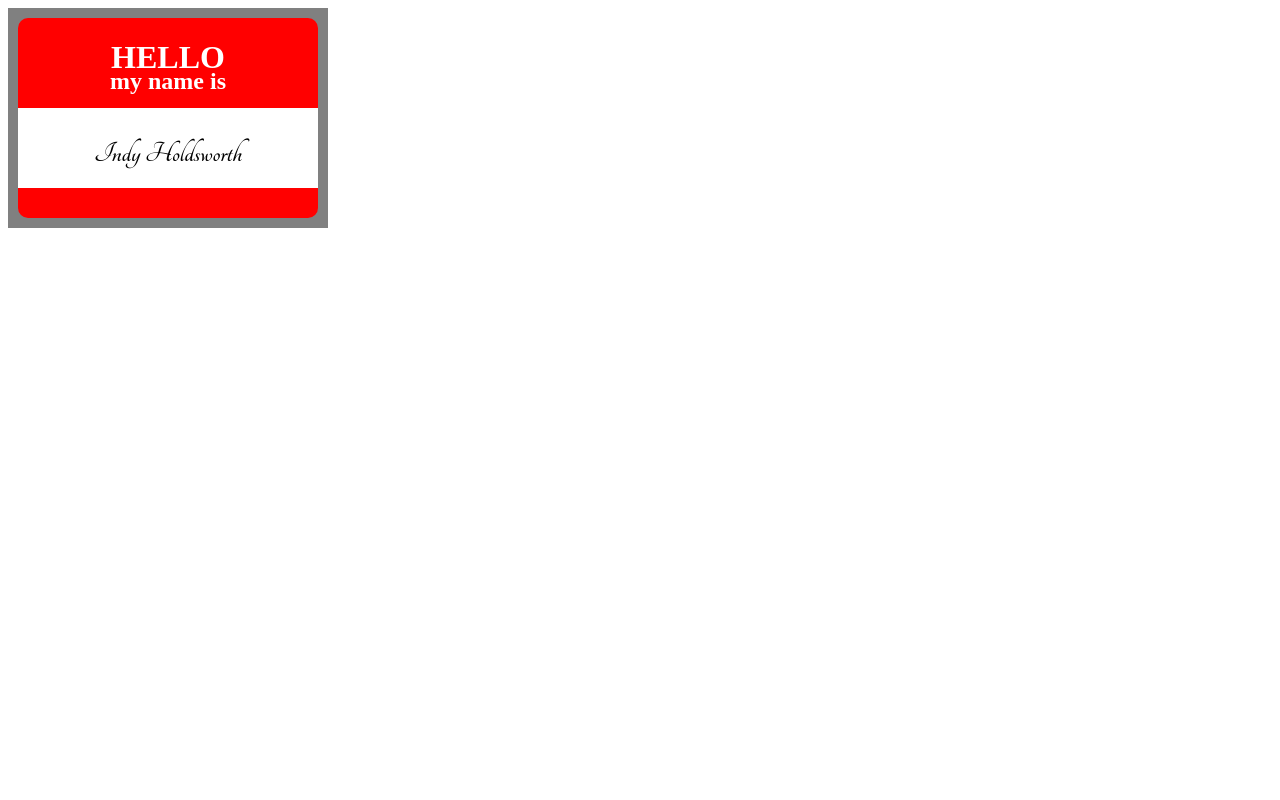
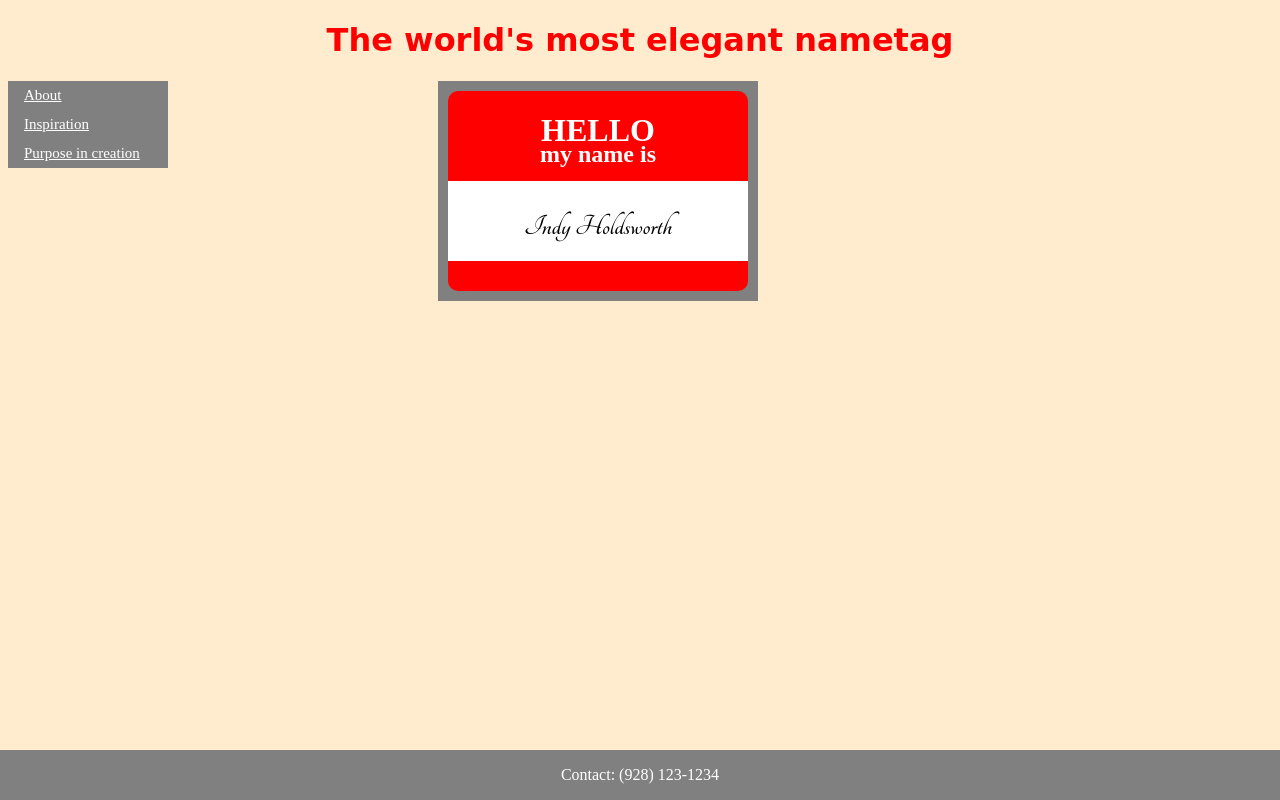
Before and after one commit to H-Indiana-Holdsworth/lab-02a-name-tag, a plain HTML site: page index.html in a window 1280 px wide. Drawn offline with Linux system fonts and the light colour scheme; a web font is replaced by a local one.

Commit message:
Finished webiste

```diff
--- a/index.html
+++ b/index.html
@@ -8,15 +8,30 @@
     <title>Document</title>
 </head>
 <body>
+    <header>
+        <h1>The world's most elegant nametag</h1>
+    </header>
+
+    <div class='side-nav'>
+        <a href='https://en.wikipedia.org/wiki/Name_tag'>About</a>
+        <a href='https://github.com/alchemycodelab/dev-101-august-2021/blob/main/02-making-a-website-html-and-css/exercises/LAB-02a-name-tag.md'>Inspiration</a>
+        <a href='name-tag-pic.jpg'>Purpose in creation</a>
+    </div>
+
     <div class='paper'>
-
-      <div class='tag'>
-          <h1><strong>HELLO</strong></h1>
-          <h2>my name is</h2>
-        <div class='name'><p>Indy Holdsworth</p></div>
-      </div>
+        <div class='tag'>
+         <div class='intro'>
+            <h1><strong>HELLO</strong></h1>
+            <h2>my name is</h2>
+          <div class='name'><p>Indy Holdsworth</p></div>
+          </div>
+         </div>
 
     </div>
 
+
+    <div class='footer'>
+      <p>Contact: (928) 123-1234</p>
+    </div>
 </body>
 </html>
--- a/style.css
+++ b/style.css
@@ -1,4 +1,15 @@
 @import url('https://fonts.googleapis.com/css2?family=Tangerine:wght@700&display=swap');
+@import url('https://fonts.googleapis.com/css2?family=Molle:ital@1&family=Montserrat&display=swap');
+
+body {
+    background-color: blanchedalmond;
+}
+
+header {
+    text-align: center;
+    font-family: 'Molle', cursive;
+    color: red;
+}
 
 .paper {
     background-color: grey;
@@ -6,7 +17,7 @@
     width: 300px;
 }
 
-.tag {
+.intro {
     color: white;
     background-color: red;
     height: 200px;
@@ -16,6 +27,9 @@
     grid-template-rows: 15% 30% 40% 10%;
 }
 
+.paper {
+    margin-left: 430px;
+}
 
 .name {
     background-color: white;
@@ -26,3 +40,34 @@
     font-size: 30px;
     font-weight: bold;
 }
+
+.side-nav {
+    height: auto;
+    width: 160px;
+    background-color: grey;
+    position: fixed;
+}
+
+.side-nav a {
+    padding: 6px 8px 6px 16px;
+    font-size: 15px;
+    text-align: left;
+    display: block;
+    color: white;
+}
+
+.side-nav a:hover {
+    color: red;
+    font-size: 17px;
+}
+
+.footer {
+    color:white;
+    text-align: center;
+    width: 100%;
+    background-color: grey;
+    position: absolute;
+    bottom: 0;
+    left: 0;
+
+}
```
Also changed, not shown: name-tag-pic.jpg (added).
